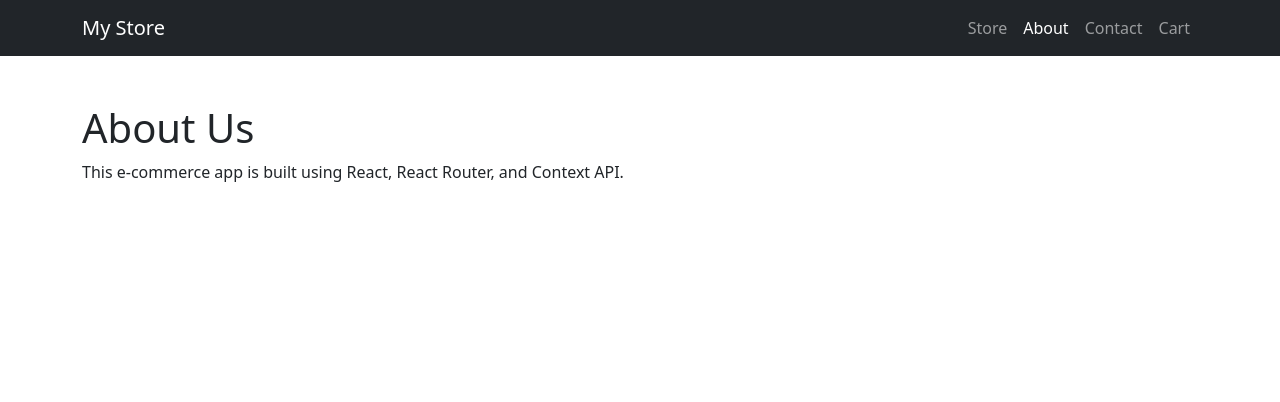
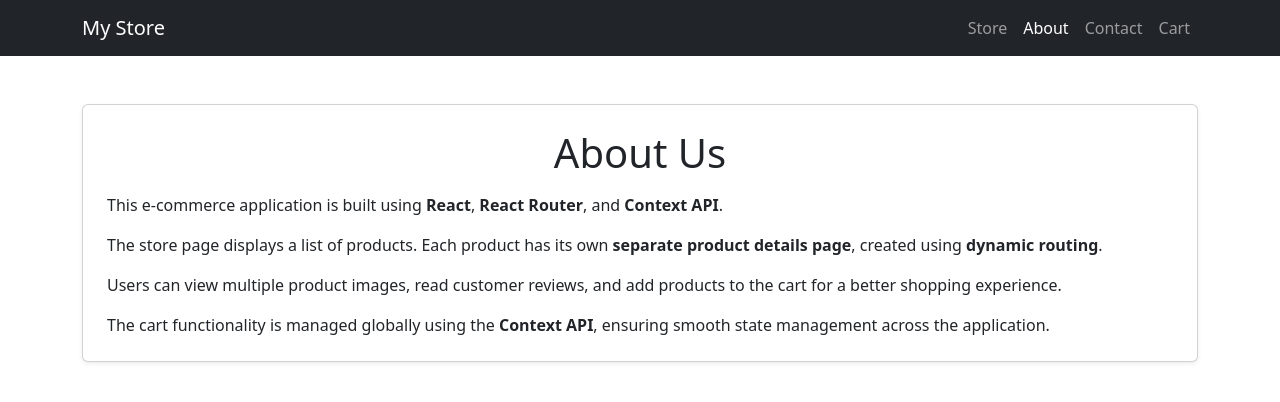
Before and after one commit to Saurabh-yadav07/ECom-website, a React (Vite) app: page /about in a window 1280 px wide. Shown: the top 402 px of the page. Built offline with nearby package versions, Linux system fonts and the light colour scheme.

Commit message:
Updated the about page

```diff
--- a/src/pages/About.jsx
+++ b/src/pages/About.jsx
@@ -1,10 +1,33 @@
+import { Card } from "react-bootstrap";
+
 function About() {
   return (
-    < div className="container my-5">
-      <h1>About Us</h1>
-      <p>
-        This e-commerce app is built using React, React Router, and Context API.
-      </p>
+    <div className="container my-5">
+      <Card className="p-4 shadow-sm">
+        <h1 className="mb-3 text-center">About Us</h1>
+
+        <p>
+          This e-commerce application is built using <strong>React</strong>,
+          <strong> React Router</strong>, and <strong> Context API</strong>.
+        </p>
+
+        <p>
+          The store page displays a list of products. Each product has its own
+          <strong> separate product details page</strong>, created using
+          <strong> dynamic routing</strong>.
+        </p>
+
+        <p>
+          Users can view multiple product images, read customer reviews, and
+          add products to the cart for a better shopping experience.
+        </p>
+
+        <p className="mb-0">
+          The cart functionality is managed globally using the
+          <strong> Context API</strong>, ensuring smooth state management across
+          the application.
+        </p>
+      </Card>
     </div>
   );
 }
```
